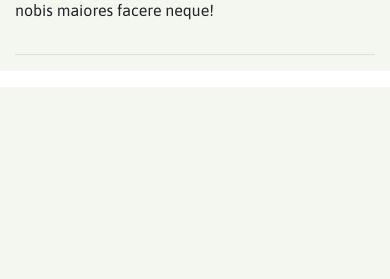
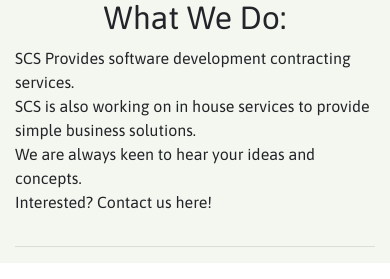
Before and after one commit to JackSnowdon/SCS, a Django app: page / in a window 390 px wide. Shown: the part 1152-1431 px from the top of the page. Before the commit the page ends 1239 px from the top, so only its background shows below. Run offline with Django 5.2, Linux system fonts and the light colour scheme; some libraries are stand-ins or nearby versions.

Commit message:
Front page info

```diff
--- a/home/templates/index.html
+++ b/home/templates/index.html
@@ -11,28 +11,33 @@
 
 <section class="front-page">
     <div class="row mb-3">
-        <div class="col-md-6">
+        <div class="col-md-6 order-md-1">
             <h2 class="text-center">
                 Who We Are:
             </h2>
             <p>
-                Lorem ipsum dolor sit amet consectetur adipisicing elit. Facilis recusandae ipsum molestiae, rem iure labore tempore libero dolorem culpa adipisci non nobis maiores facere neque!
+                Here at Snowdon Coding Solutions (SCS) we provide simple but elegent Software solutions to your business issues. <br>
+                SCS is a small technology company based in the West Midlands, UK with over 5 years experince in a wide range of industries. <br>
+                SCS is ran by Jack Snowdon, a versatile Django/Python developer with a passion for creating simple to use tools that make a difference.
             </p>
         </div>
-        <div class="col-md-6">
+        <div class="col-md-6 order-md-2">
             <img src="https://placekeanu.com/500/300/y" class="img-fluid" alt="Responsive image">
         </div>
     </div>
     <div class="row mb-3">
-        <div class="col-md-6">
+        <div class="col-md-6 order-md-2">
             <img src="https://placekeanu.com/500/300/" class="img-fluid" alt="Responsive image">
         </div>
-        <div class="col-md-6">
+        <div class="col-md-6 order-md-1">
             <h2 class="text-center">
                 What We Do:
             </h2>
             <p>
-                Lorem ipsum dolor sit amet consectetur adipisicing elit. Facilis recusandae ipsum molestiae, rem iure labore tempore libero dolorem culpa adipisci non nobis maiores facere neque!
+                SCS Provides software development contracting services. <br>
+                SCS is also working on in house services to provide simple business solutions. <br>
+                We are always keen to hear your ideas and concepts. <br>
+                Interested? Contact us here!
             </p>
         </div>
         <div class="col-12">
@@ -41,28 +46,5 @@
     </div>
 </section>
 
-<!-- <section class="front-prices">
-    <div class="row">
-        <div class="col-12">
-            <table class="table table-hover">
-                <thead>
-                    <tr>
-                        <th scope="col">Service:</th>
-                        <th scope="col">Price</th>
-                        <th scope="col">Extras?</th>
-                    </tr>
-                </thead>
-                <tbody>
-                    <tr>
-                        <th scope="row">Custom Websties</th>
-                        <td></td>
-                        <td></td>
-                    </tr>
-                </tbody>
-            </table>
-        </div>
-    </div>
-</section> -->
-
 
 {% endblock %}
```
